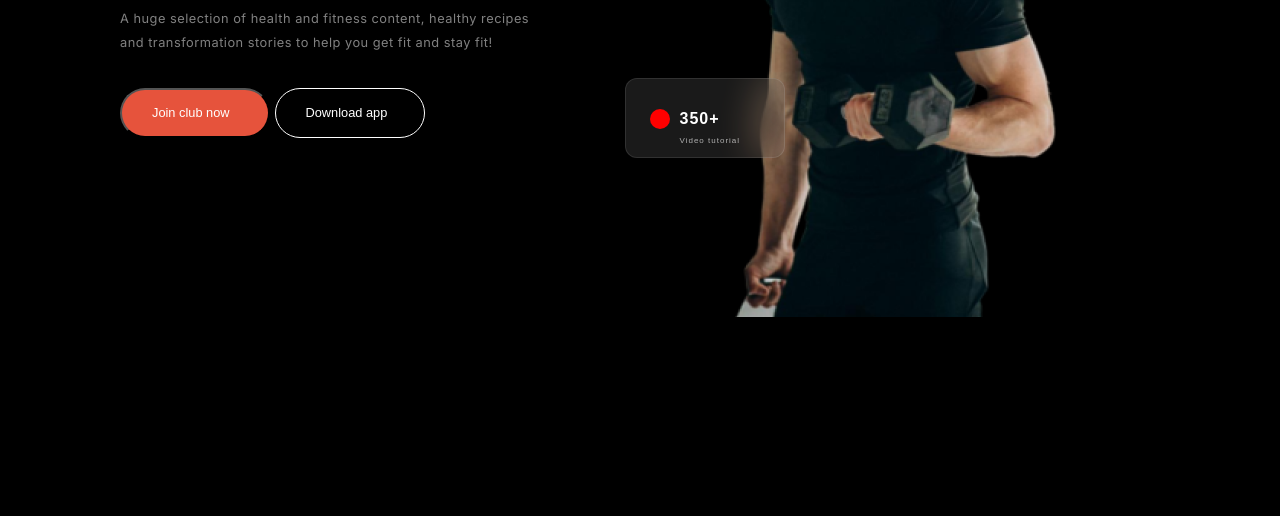
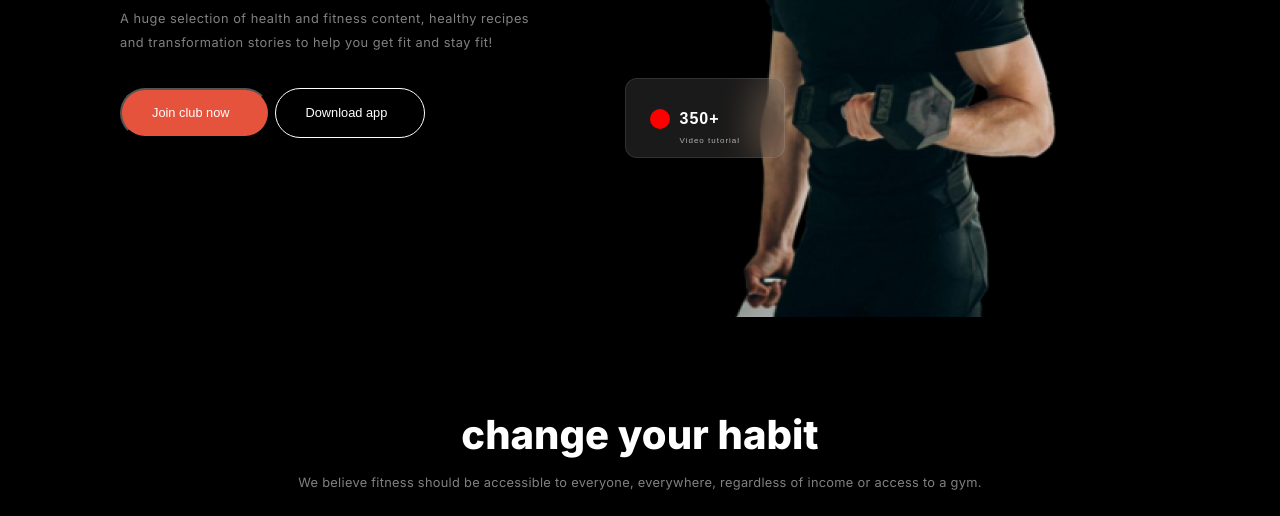
Before and after one commit to Billal223328/B10-Assignment2, a plain HTML site: page index.html in a window 1280 px wide. Shown: the part 363-879 px from the top of the page. Before the commit the page ends 800 px from the top, so only its background shows below. Drawn offline with Linux system fonts and the light colour scheme.

Commit message:
habit-section done

```diff
--- a/index.html
+++ b/index.html
@@ -46,7 +46,12 @@
             </div>
         </section>
     </header>
-    <main></main>
+    <main>
+        <div class="habit-section">
+            <h3 class="habit-title">change your habit</h3>
+            <p class="habit-description">We believe fitness should be accessible to everyone, everywhere, regardless of income or access to a gym.</p>
+        </div>
+    </main>
     <footer></footer>
 </body>
 </html>
--- a/styles/style.css
+++ b/styles/style.css
@@ -164,6 +164,29 @@ span{
     letter-spacing: 1px;
     text-align: left;
 }
+.habit-section{
+    margin-top: 50px;
+    display: flex;
+    flex-direction: column;
+    justify-content: center;
+    align-items: center;
+}
+.habit-title{
+    color: rgb(255, 255, 255);
+    font-size: 2.5rem;
+    font-weight: 800;
+    line-height: 120%;
+    text-align: left;
+    margin-bottom: 0px;
+}
+.habit-description{
+    color: rgba(255, 255, 255, 0.5);
+    font-size: 0.8rem;
+    font-weight: 400;
+    line-height: 24px;
+    letter-spacing: 0.3px;
+    text-align: left;
+}
 
 
 
```
